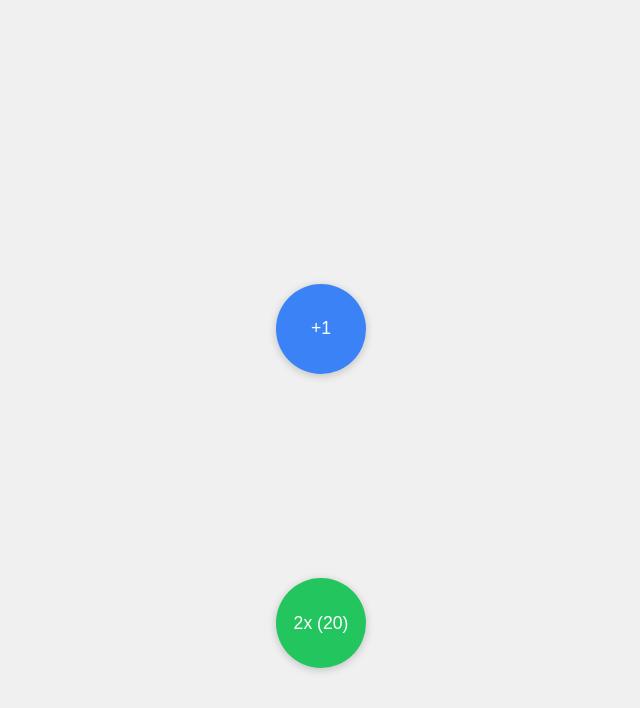
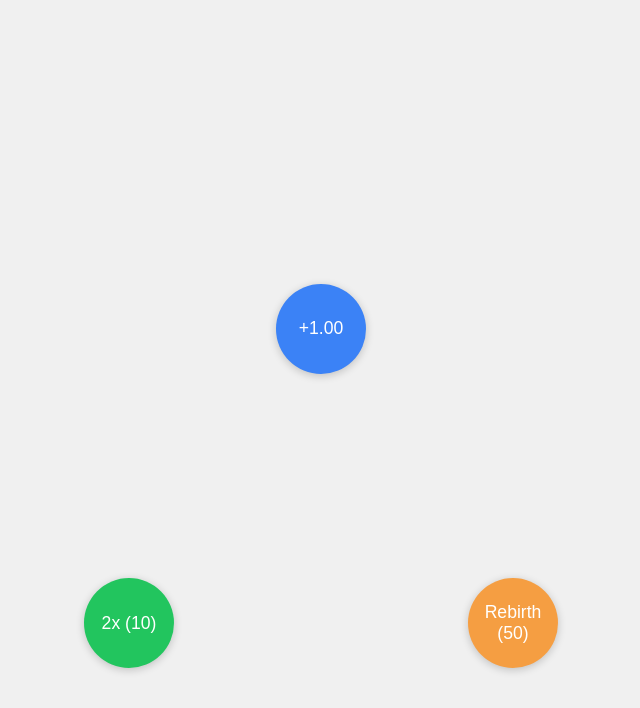
Before and after one commit to aares2ks08/T-rvabender44, a website: page public/index.html in a window 1280 px wide. Shown: the part 92-800 px from the top of the page, without its empty margins (319-959 px from the left). Drawn offline with Linux system fonts and the light colour scheme.

Commit message:
index.html

```diff
--- a/public/index.html
+++ b/public/index.html
@@ -2,7 +2,7 @@
 <html lang="en">
 <head>
   <meta charset="UTF-8">
-  <title>Two Buttons Currency Game</title>
+  <title>Three Buttons Currency Game</title>
   <meta name="viewport" content="width=device-width, initial-scale=1">
   <style>
     html, body {
@@ -52,7 +52,7 @@
     }
     #double-btn {
       position: fixed;
-      left: 50%;
+      left: 35%;
       bottom: 40px;
       transform: translateX(-50%);
       width: 90px;
@@ -71,6 +71,27 @@
     #double-btn:active {
       background: #16a34a;
     }
+    #rebirth-btn {
+      position: fixed;
+      left: 65%;
+      bottom: 40px;
+      transform: translateX(-50%);
+      width: 90px;
+      height: 90px;
+      border-radius: 50%;
+      background: #f59e42;
+      border: none;
+      cursor: pointer;
+      box-shadow: 0 2px 8px rgba(0,0,0,0.2);
+      font-size: 1.1rem;
+      color: white;
+      transition: background 0.2s;
+      outline: none;
+      z-index: 10;
+    }
+    #rebirth-btn:active {
+      background: #d97706;
+    }
     #msg {
       color: #e11d48;
       font-size: 1.1rem;
@@ -86,24 +107,33 @@
   <div class="center-container">
     <button id="main-btn">+1</button>
   </div>
-  <button id="double-btn">2x (20)</button>
+  <button id="double-btn">2x (10)</button>
+  <button id="rebirth-btn">Rebirth (50)</button>
   <div id="msg"></div>
   <script>
     let currency = 0;
-    let doubleBtnCost = 20;
+    let mainBtnBase = 1;            // base value per click, increases by 0.2 per rebirth
+    let mainBtnMultiplier = 1;      // 2x if 2x button clicked, always reset to 1 on rebirth
+    let doubleBtnCost = 10;         // Start at 10, reset to 10 after rebirth
+    let rebirthBtnCost = 50;
+    let rebirths = 0;
 
     const counter = document.getElementById('currency-counter');
     const msg = document.getElementById('msg');
     const mainBtn = document.getElementById('main-btn');
     const doubleBtn = document.getElementById('double-btn');
+    const rebirthBtn = document.getElementById('rebirth-btn');
 
     function updateCounter() {
-      counter.textContent = 'Currency: ' + currency;
+      counter.textContent = 'Currency: ' + currency.toFixed(2);
+      mainBtn.textContent = `+${(mainBtnBase * mainBtnMultiplier).toFixed(2)}`;
       doubleBtn.textContent = `2x (${doubleBtnCost})`;
+      rebirthBtn.textContent = `Rebirth (${rebirthBtnCost})`;
     }
 
     mainBtn.addEventListener('click', function() {
-      currency += 1;
+      currency += mainBtnBase * mainBtnMultiplier;
+      currency = Math.round(currency * 100) / 100;
       updateCounter();
       msg.textContent = "";
     });
@@ -113,6 +143,7 @@
         currency -= doubleBtnCost;
         currency *= 2;
         doubleBtnCost += 10;
+        mainBtnMultiplier = 2;
         updateCounter();
         msg.textContent = "";
       } else {
@@ -120,6 +151,21 @@
       }
     });
 
+    rebirthBtn.addEventListener('click', function() {
+      if (currency >= rebirthBtnCost) {
+        currency -= rebirthBtnCost;
+        rebirthBtnCost += 50;
+        rebirths += 1;
+        mainBtnBase = 1 + rebirths * 0.2;
+        mainBtnMultiplier = 1; // Reset any double from 2x button
+        doubleBtnCost = 10;    // Reset 2x button cost to 10
+        updateCounter();
+        msg.textContent = `Rebirth complete! New base: +${mainBtnBase.toFixed(2)} per click.`;
+      } else {
+        msg.textContent = "Not enough currency for rebirth!";
+      }
+    });
+
     updateCounter();
   </script>
 </body>
```
